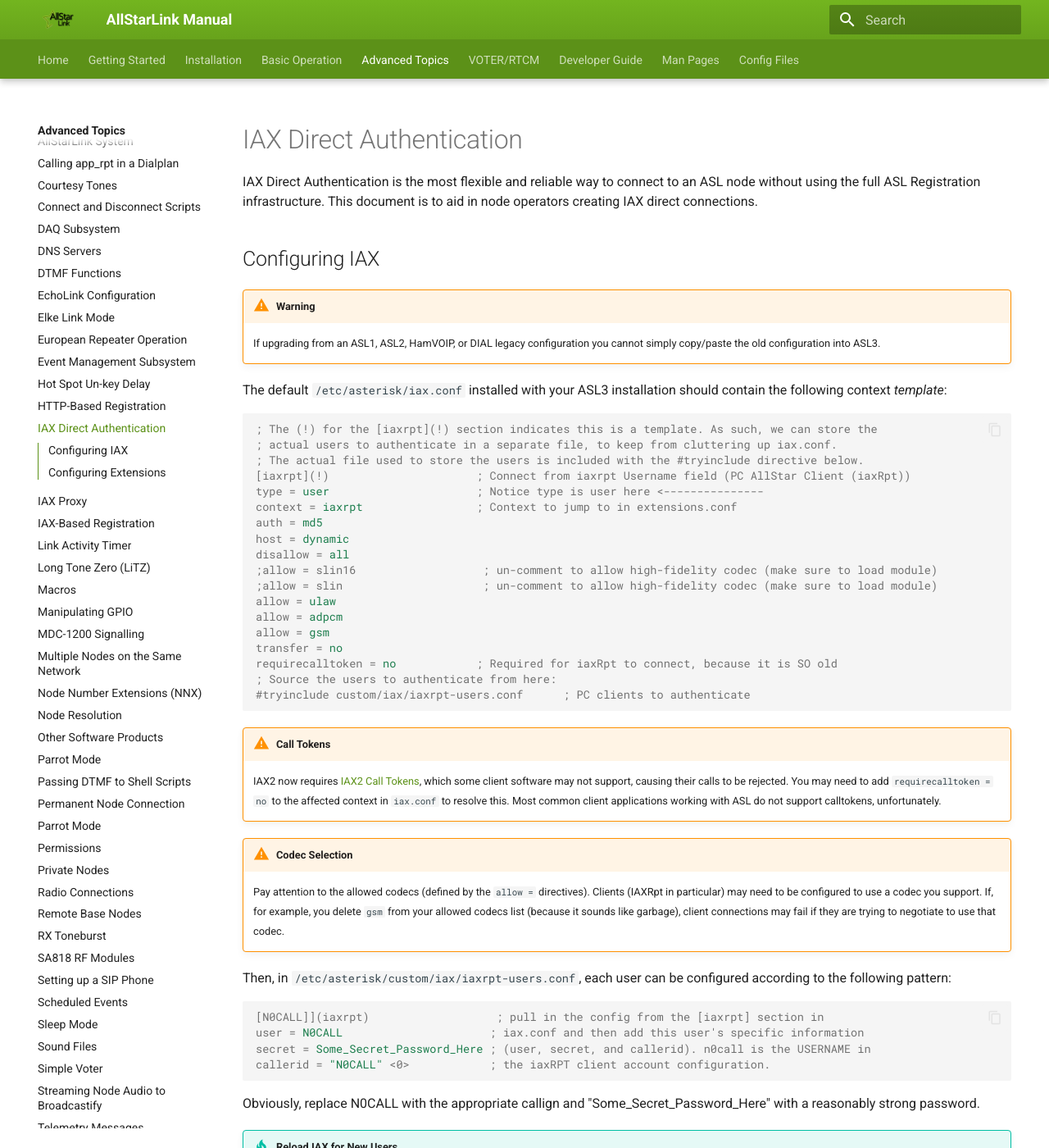
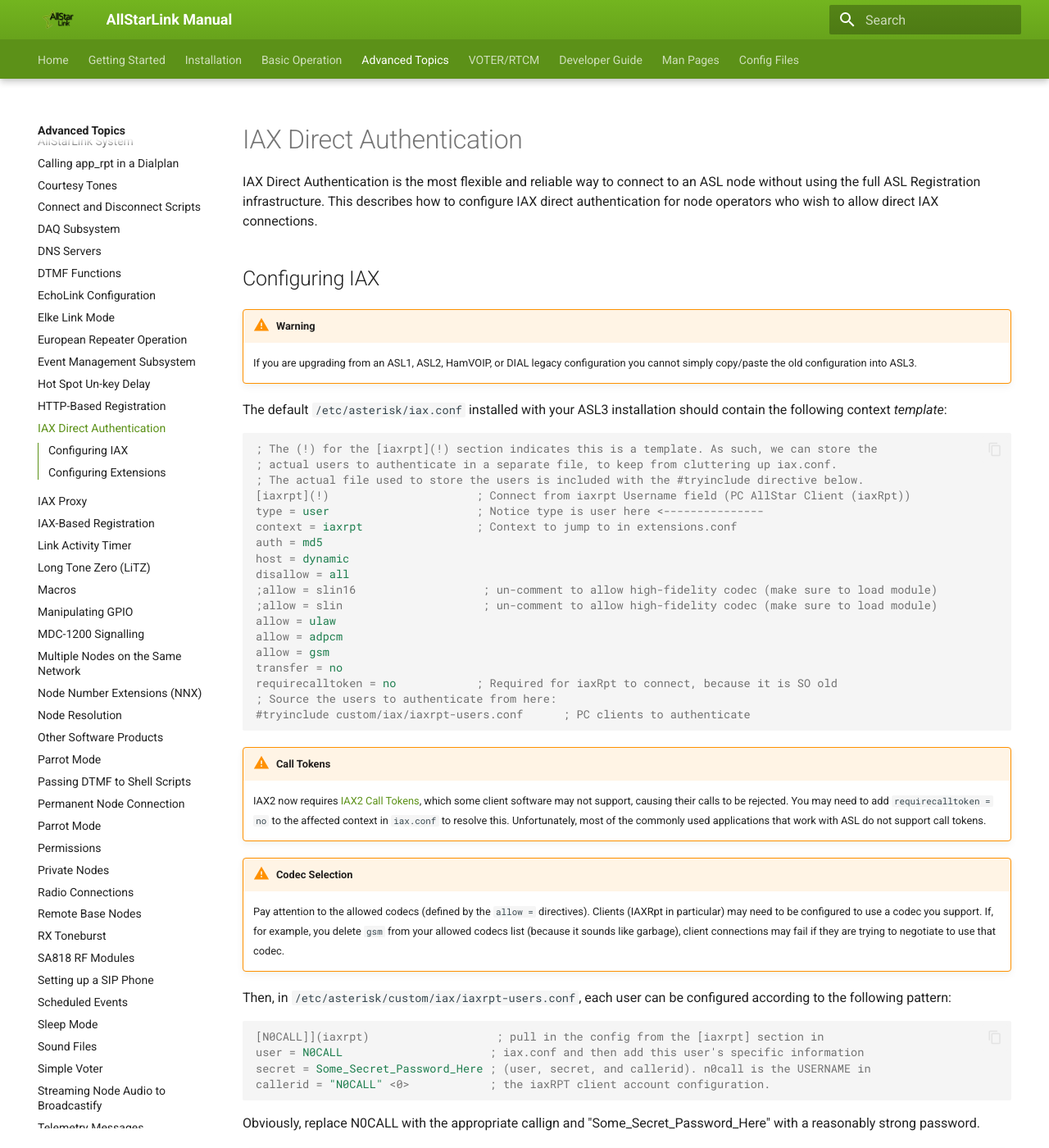
Before and after one commit to AllStarLink/ASL3-Manual, an MkDocs documentation site: the page built from docs/adv-topics/iax-auth.md, in a window 1280 px wide and 1400 px high. Shown: the whole window at 82% size. Built offline with MkDocs 1.6.1 and Material for MkDocs 9.7.7, drawn with Linux system fonts in a browser that asks for light colours.

Commit message:
requested cleanups

```diff
--- a/docs/adv-topics/iax-auth.md
+++ b/docs/adv-topics/iax-auth.md
@@ -1,9 +1,9 @@
 # IAX Direct Authentication
-IAX Direct Authentication is the most flexible and reliable way to connect to an ASL node without using the full ASL Registration infrastructure. This document is to aid in node operators creating IAX direct connections.
+IAX Direct Authentication is the most flexible and reliable way to connect to an ASL node without using the full ASL Registration infrastructure. This describes how to configure IAX direct authentication for node operators who wish to allow direct IAX connections.
 
 ## Configuring IAX
 !!! warning
-    If upgrading from an ASL1, ASL2, HamVOIP, or DIAL legacy configuration you cannot simply copy/paste the old configuration into ASL3.
+    If you are upgrading from an ASL1, ASL2, HamVOIP, or DIAL legacy configuration you cannot simply copy/paste the old configuration into ASL3.
 
 The default `/etc/asterisk/iax.conf` installed with your ASL3 installation should contain the following context *template*:
 
@@ -30,7 +30,7 @@
 
 !!! warning "Call Tokens"
     IAX2 now requires [IAX2 Call Tokens](https://docs.asterisk.org/Configuration/Channel-Drivers/Inter-Asterisk-eXchange-protocol-version-2-IAX2/IAX2-Security/), which some client software may not support, causing their calls to be rejected. You may need to add `requirecalltoken = no` to the affected context in `iax.conf` to resolve this.
-    Most common client applications working with ASL do not support calltokens, unfortunately.
+    Unfortunately, most of the commonly used applications that work with ASL do not support call tokens.
 
 !!! warning "Codec Selection"
     Pay attention to the allowed codecs (defined by the `allow =` directives). Clients (IAXRpt in particular) may need to be configured to use a codec you support. If, for example, you delete `gsm` from your allowed codecs list (because it sounds like garbage), client connections may fail if they are trying to negotiate to use that codec.
@@ -49,8 +49,6 @@
 
 !!! tip "Reload IAX for New Users"
     After adding a new user, execute `iax2 reload` from the Asterisk console to reload the configuration information.
-
-
 
 ## Configuring Extensions
 !!! warning
```
Also changed, not shown: docs/developers/api.md (+3 -3 lines).
